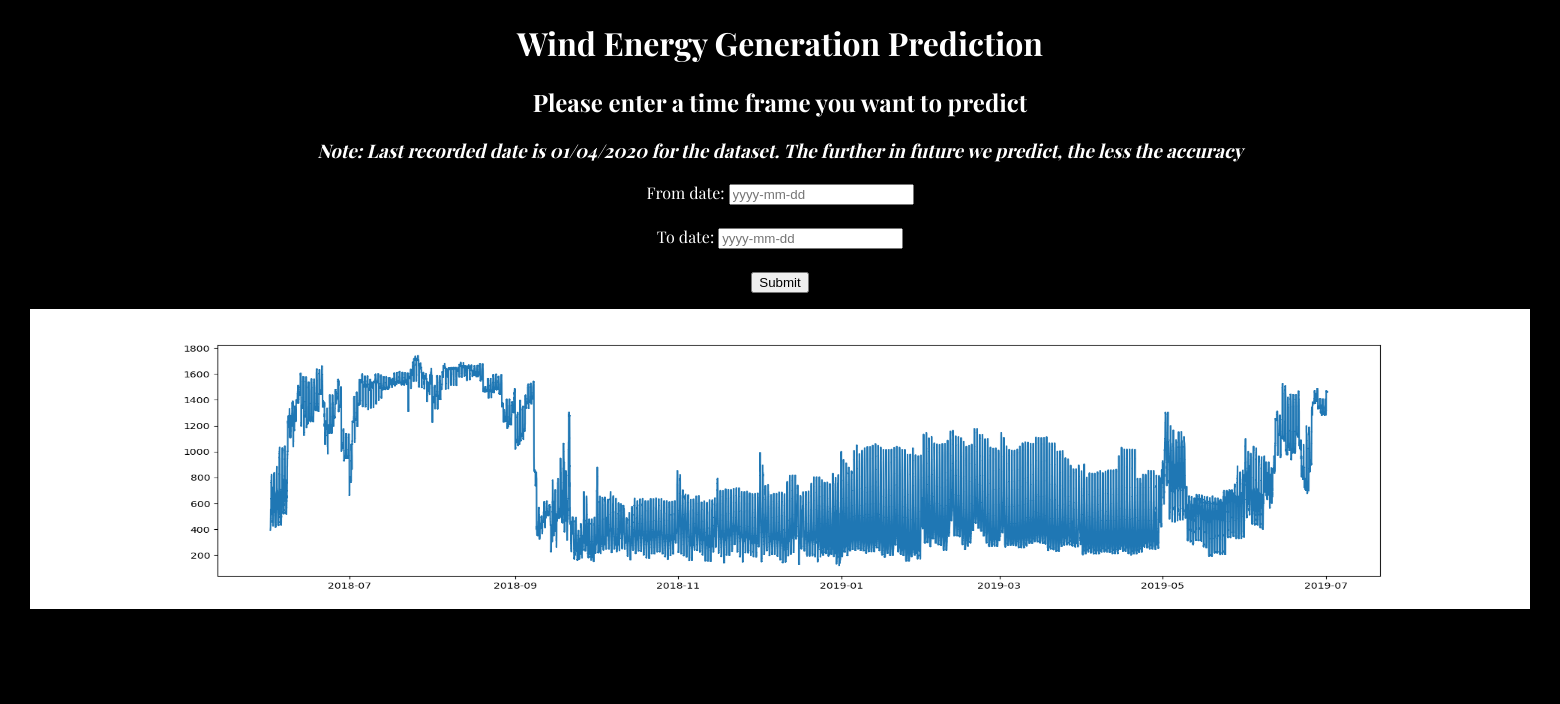
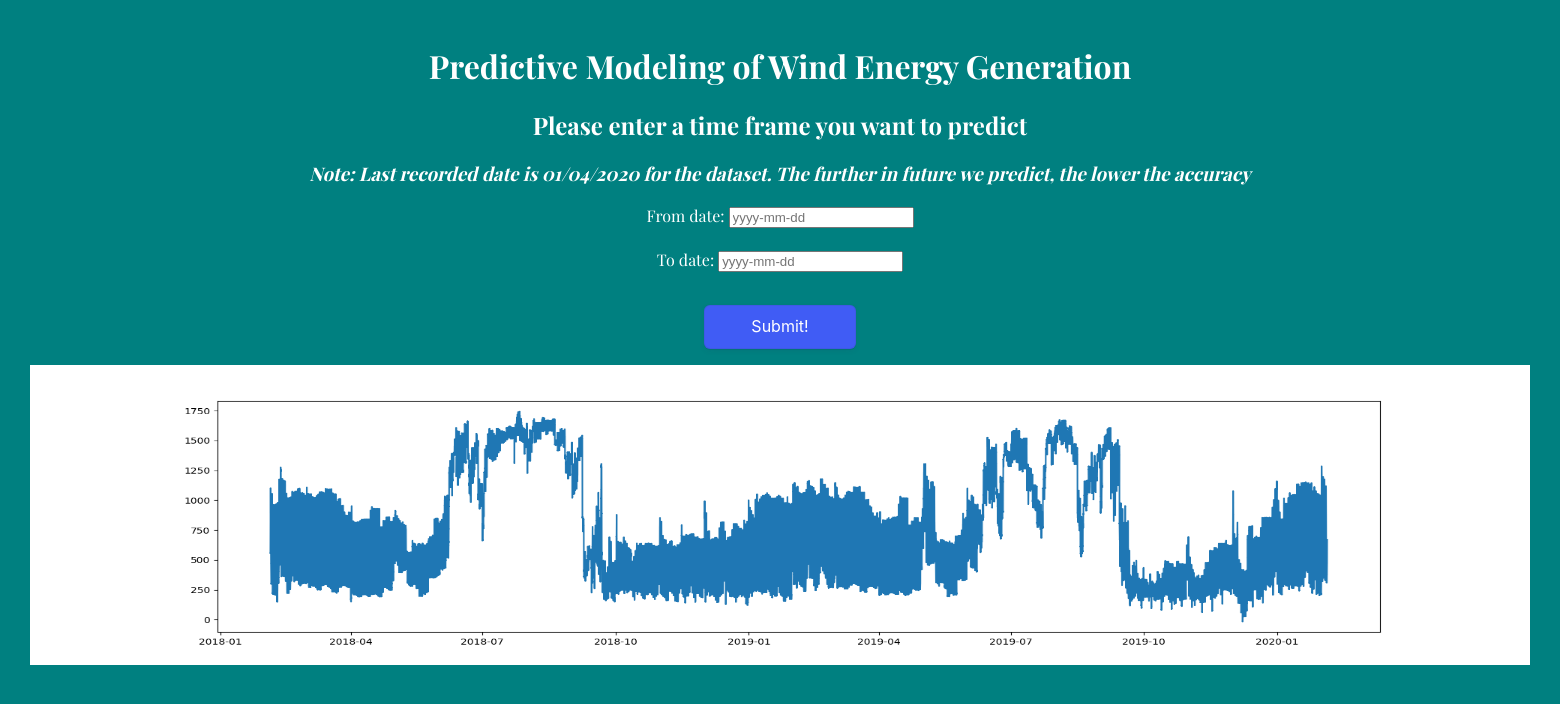
Before and after one commit to Marrtinerz/ML-DS-Portfolio, a Flask app: page / in a window 1560 px wide. Shown: the top 704 px of the page. Run offline with Flask 3, Linux system fonts and the light colour scheme; parts of the project's set-up code (start-up, migrations or seed data) failed here and were passed over; some web fonts are replaced.

Commit message:
made some css style changes and revised the base url in model.py

```diff
--- a/Predictive Modeling of Renewable Energy Generation Using Time Series and Regression/app/model.py
+++ b/Predictive Modeling of Renewable Energy Generation Using Time Series and Regression/app/model.py
@@ -4,7 +4,7 @@ import xgboost as xgb
 import pickle
 
 #defining the base directory here
-base = '\app'
+base = 'C:/Users/user/OneDrive/Documents/DATA SCIENCE/Data Science Projects/ML-DS-Portfolio/Predictive Modeling of Renewable Energy Generation Using Time Series and Regression/app'
 reg = xgb.XGBRegressor()
 #loading the pickle file
 model = pickle.load(open(f'{base}/model2.pkl', "rb"))
--- a/Predictive Modeling of Renewable Energy Generation Using Time Series and Regression/app/static/style.css
+++ b/Predictive Modeling of Renewable Energy Generation Using Time Series and Regression/app/static/style.css
@@ -1,10 +1,44 @@
 @import url('https://fonts.googleapis.com/css2?family=Playfair+Display:ital,wght@0,400;0,500;0,600;0,700;0,800;0,900;1,400;1,500;1,600;1,700;1,800;1,900&display=swap');
 body{
     text-align: center;
-    background-color: black;
+    background-color: teal;
     font-family: 'Playfair Display';
     color:white;
+    padding: 15px;
 }
 h3{
     font-style: italic;
 }
+
+button {
+  appearance: button;
+  backface-visibility: hidden;
+  background-color: #405cf5;
+  border-radius: 6px;
+  border-width: 0;
+  box-shadow: rgba(50, 50, 93, .1) 0 0 0 1px inset,rgba(50, 50, 93, .1) 0 2px 5px 0,rgba(0, 0, 0, .07) 0 1px 1px 0;
+  box-sizing: border-box;
+  color: #fff;
+  cursor: pointer;
+  font-family: -apple-system,system-ui,"Segoe UI",Roboto,"Helvetica Neue",Ubuntu,sans-serif;
+  font-size: 100%;
+  height: 44px;
+  line-height: 1.15;
+  margin: 12px 0 0;
+  outline: none;
+  overflow: hidden;
+  padding: 0 25px;
+  position: relative;
+  text-align: center;
+  text-transform: none;
+  transform: translateZ(0);
+  transition: all .2s,box-shadow .08s ease-in;
+  user-select: none;
+  -webkit-user-select: none;
+  touch-action: manipulation;
+  width: 10%;
+}
+
+button:disabled {
+  cursor: default;
+}
--- a/Predictive Modeling of Renewable Energy Generation Using Time Series and Regression/app/templates/index.html
+++ b/Predictive Modeling of Renewable Energy Generation Using Time Series and Regression/app/templates/index.html
@@ -4,19 +4,19 @@
     <meta charset="UTF-8">
     <meta http-equiv="X-UA-Compatible" content="IE=edge">
     <meta name="viewport" content="width=device-width, initial-scale=1.0">
-    <title>Renewable Energy Prediction</title>
+    <title>Predictive Modeling of Renewable Energy Generation</title>
     <link rel="stylesheet" href="/static/style.css">
 </head>
 <body>
-    <h1>Wind Energy Generation Prediction</h1>
+    <h1>Predictive Modeling of Wind Energy Generation</h1>
     <h2>Please enter a time frame you want to predict</h2>
-    <h3>Note: Last recorded date is 01/04/2020 for the dataset. The further in future we predict, the less the accuracy</h3>
+    <h3>Note: Last recorded date is 01/04/2020 for the dataset. The further in future we predict, the lower the accuracy</h3>
     <form method='POST'>
         From date:
         <input type="text", name="fd", placeholder="yyyy-mm-dd"><br><br>
         To date:
         <input type="text", name="td", placeholder="yyyy-mm-dd"><br><br>
-        <input type="submit" ,value="predict">
+        <button type="submit", value="predict", id="submit">Submit!</button>
     </form>
     <center>
     <p>{{ name }}</p>
```
Also changed, not shown: Predictive Modeling of Renewable Energy Generation Using Time Series and Regression/app/static/output.png, 1 other file.
